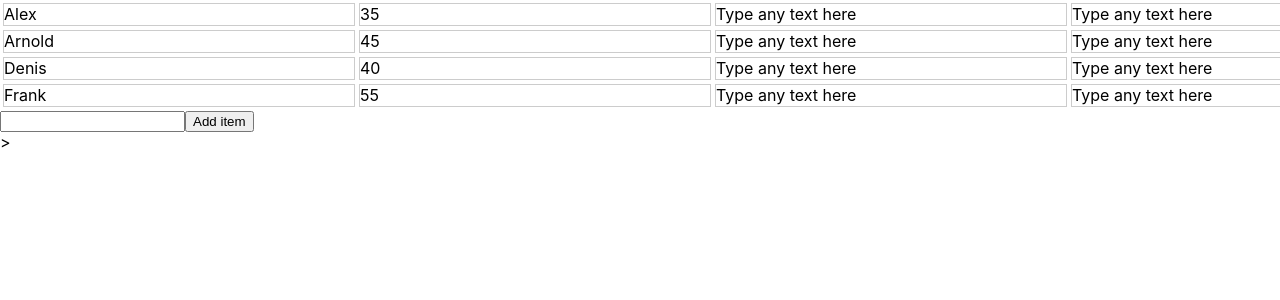
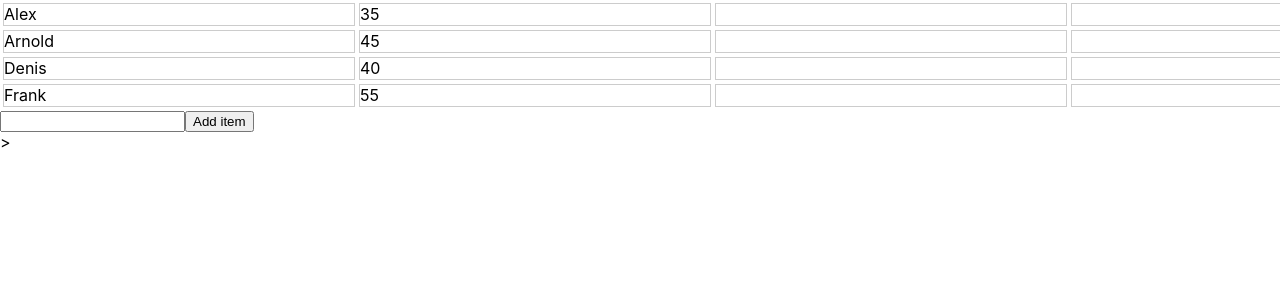
Before and after one commit to SunSide7/ReactApp, a React (Create React App) app: page / in a window 1280 px wide. Shown: the top 300 px of the page. Built offline with nearby package versions, Linux system fonts and the light colour scheme.

Commit message:
commit #32: Field Text Content Display edited

```diff
--- a/src/components/Field/Field.js
+++ b/src/components/Field/Field.js
@@ -39,7 +39,7 @@ export default class Field extends Component {
 
                 {
                     !this.state.typing &&
-                        <div ref={this.contentRef} onClick={() => this.onTyping()} className="text-field__content"> {this.state.value} </div>
+                        <div ref={this.contentRef} onClick={() => this.onTyping()} className="text-field__content"> {this.props.value} </div>
                 }
 
                 {
```
